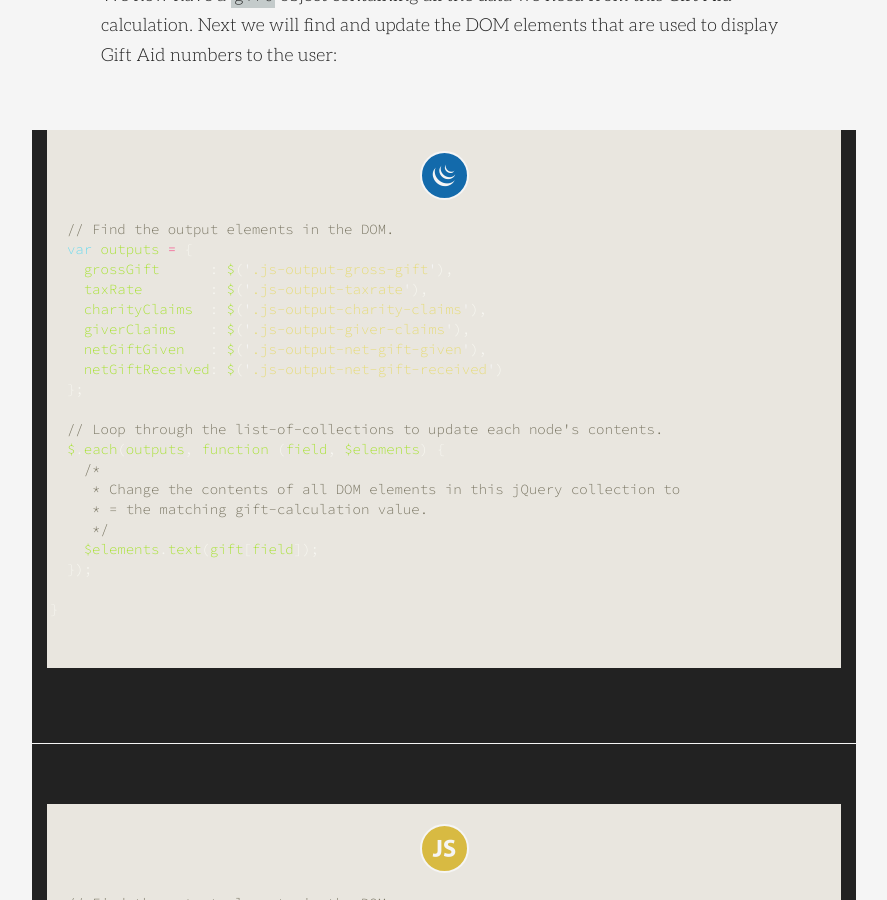
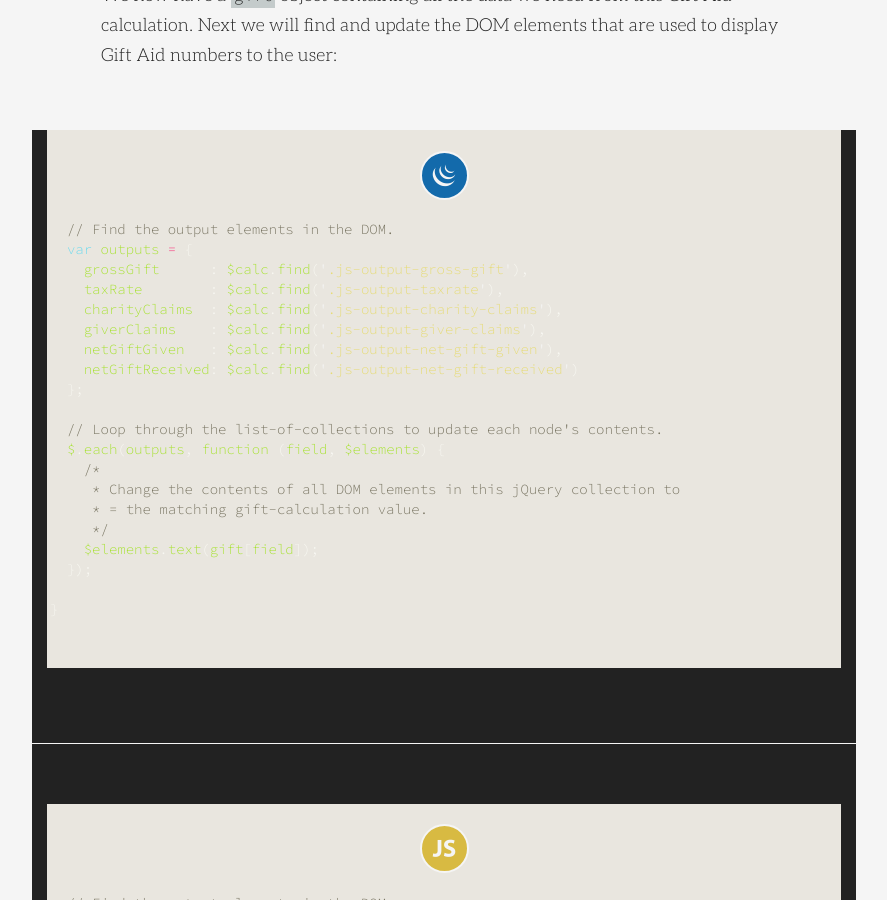
Before and after one commit to cjbarnes/cjbarnes.github.io, a Jekyll site: the page built from _posts/2015-04-05-gift-aid-1.md, in a window 1280 px wide and 900 px high, scrolled down 10298 px. Shown: the whole window, without its empty margins (196-1083 px from the left). Built offline with Jekyll 4.4.1, drawn with Linux system fonts in a browser that asks for light colours.

Commit message:
Corrected jQuery selection error

```diff
--- a/_posts/2015-04-05-gift-aid-1.md
+++ b/_posts/2015-04-05-gift-aid-1.md
@@ -292,12 +292,12 @@ We now have a `gift` object containing all the data we need from this Gift Aid c
 {% highlight javascript %}
   // Find the output elements in the DOM.
   var outputs = {
-    grossGift      : $('.js-output-gross-gift'),
-    taxRate        : $('.js-output-taxrate'),
-    charityClaims  : $('.js-output-charity-claims'),
-    giverClaims    : $('.js-output-giver-claims'),
-    netGiftGiven   : $('.js-output-net-gift-given'),
-    netGiftReceived: $('.js-output-net-gift-received')
+    grossGift      : $calc.find('.js-output-gross-gift'),
+    taxRate        : $calc.find('.js-output-taxrate'),
+    charityClaims  : $calc.find('.js-output-charity-claims'),
+    giverClaims    : $calc.find('.js-output-giver-claims'),
+    netGiftGiven   : $calc.find('.js-output-net-gift-given'),
+    netGiftReceived: $calc.find('.js-output-net-gift-received')
   };
 
   // Loop through the list-of-collections to update each node's contents.
```
